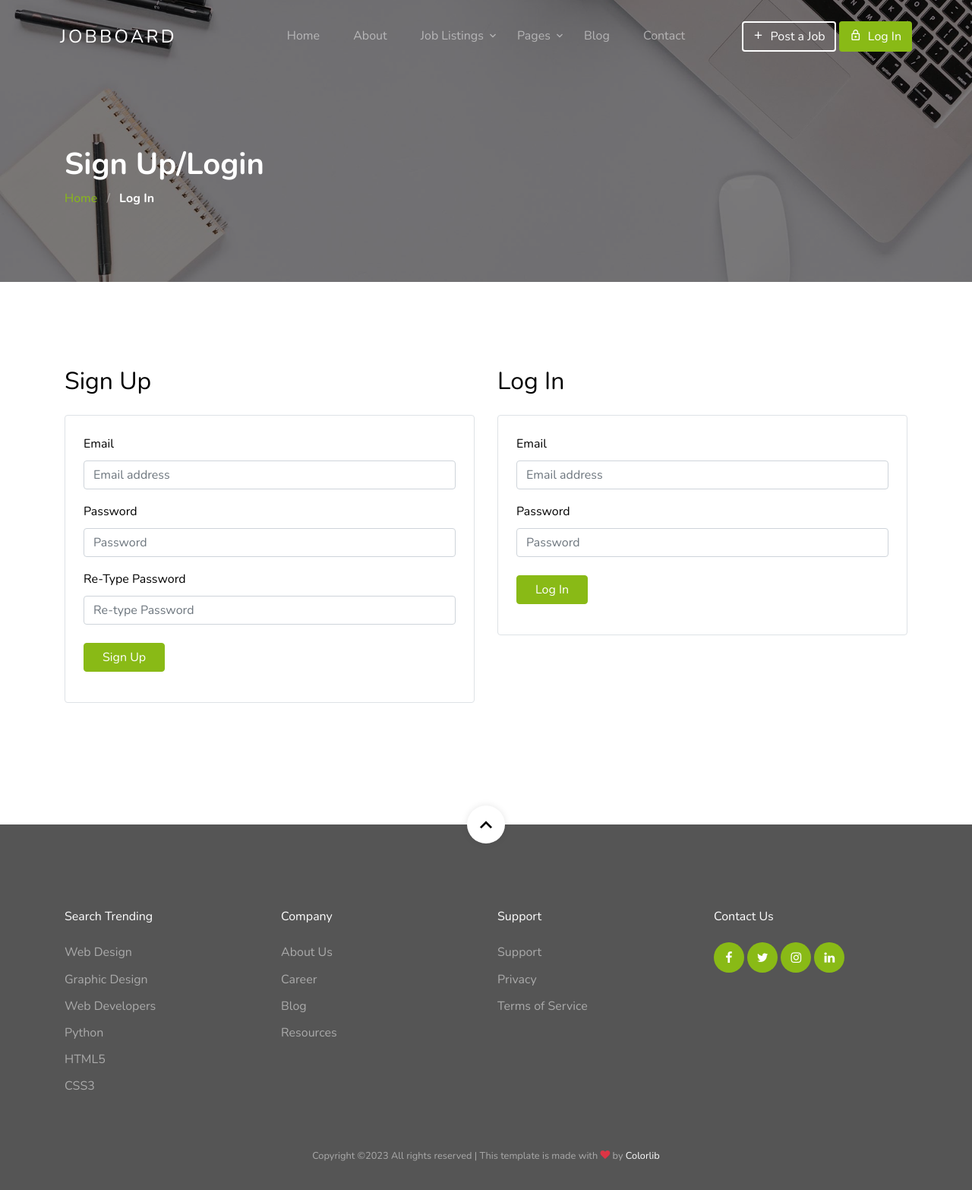
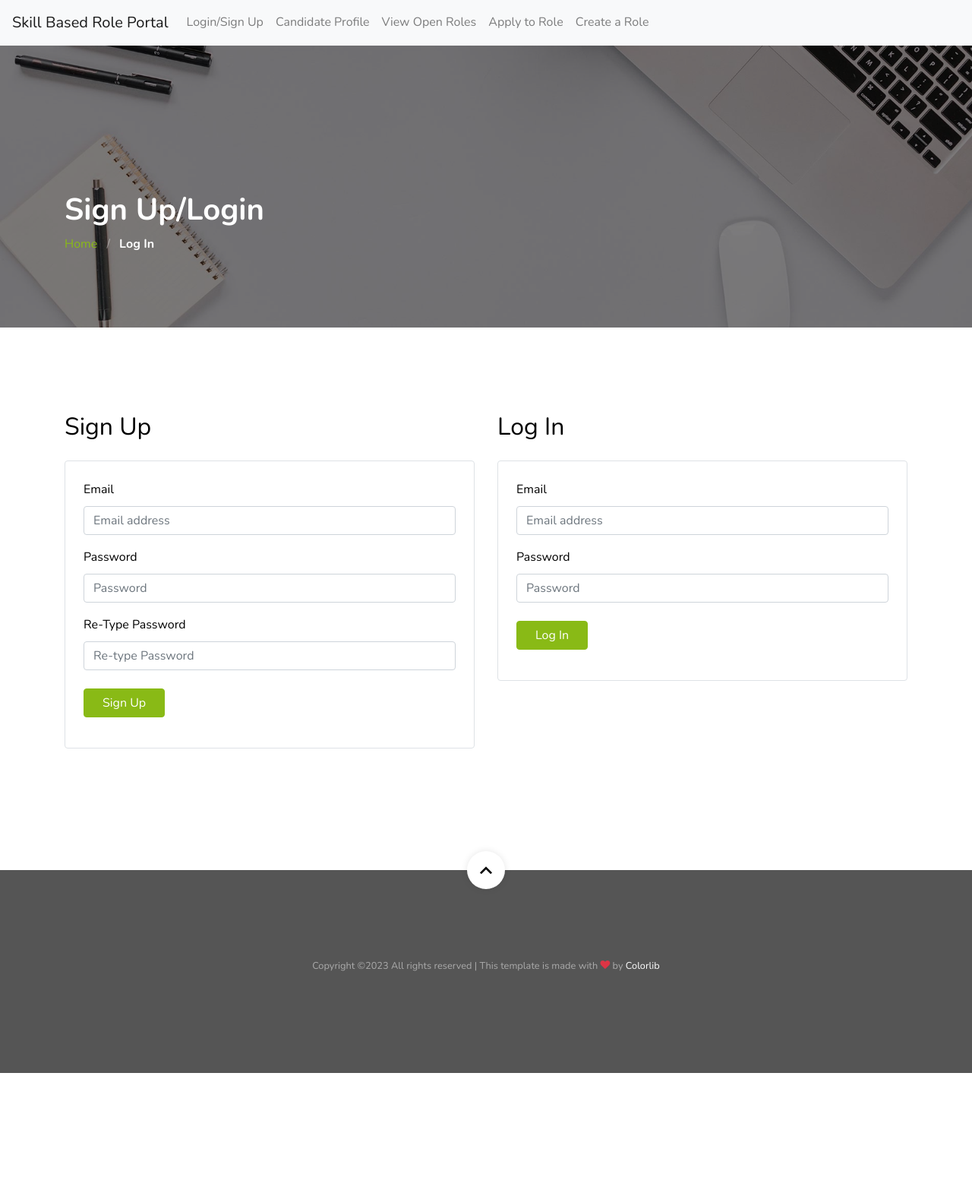
Before and after one commit to Hasan7019/gitlab, a plain HTML site: page frontend/login.html in a window 1280 px wide. Shown: the whole page at 76% size. After the commit the page ends 1412 px from the top, so only its background shows below. Drawn offline with nearby package versions, Linux system fonts and the light colour scheme; files whose address does not match are found by name.

Commit message:
edits to front end

```diff
--- a/frontend/login.html
+++ b/frontend/login.html
@@ -44,53 +44,15 @@
 
 
     <!-- NAVBAR -->
-    <header class="site-navbar mt-3">
-      <div class="container-fluid">
-        <div class="row align-items-center">
-          <div class="site-logo col-6"><a href="index.html">JobBoard</a></div>
+    <div id="navbar-placeholder"></div>
 
-          <nav class="mx-auto site-navigation">
-            <ul class="site-menu js-clone-nav d-none d-xl-block ml-0 pl-0">
-              <li><a href="index.html" class="nav-link">Home</a></li>
-              <li><a href="about.html">About</a></li>
-              <li class="has-children">
-                <a href="job-listings.html">Job Listings</a>
-                <ul class="dropdown">
-                  <li><a href="job-single.html">Job Single</a></li>
-                  <li><a href="post-job.html">Post a Job</a></li>
-                </ul>
-              </li>
-              <li class="has-children">
-                <a href="services.html">Pages</a>
-                <ul class="dropdown">
-                  <li><a href="services.html">Services</a></li>
-                  <li><a href="service-single.html">Service Single</a></li>
-                  <li><a href="blog-single.html">Blog Single</a></li>
-                  <li><a href="portfolio.html">Portfolio</a></li>
-                  <li><a href="portfolio-single.html">Portfolio Single</a></li>
-                  <li><a href="testimonials.html">Testimonials</a></li>
-                  <li><a href="faq.html">Frequently Ask Questions</a></li>
-                  <li><a href="gallery.html">Gallery</a></li>
-                </ul>
-              </li>
-              <li><a href="blog.html">Blog</a></li>
-              <li><a href="contact.html">Contact</a></li>
-              <li class="d-lg-none"><a href="post-job.html"><span class="mr-2">+</span> Post a Job</a></li>
-              <li class="d-lg-none"><a href="login.html">Log In</a></li>
-            </ul>
-          </nav>
+    <script>
+      $(function(){
+        $("#navbar-placeholder").load("navbar.html");
+      });
+      </script>
+    <!-- END NAVBAR -->
 
-          <div class="right-cta-menu text-right d-flex aligin-items-center col-6">
-            <div class="ml-auto">
-              <a href="post-job.html" class="btn btn-outline-white border-width-2 d-none d-lg-inline-block"><span class="mr-2 icon-add"></span>Post a Job</a>
-              <a href="login.html" class="btn btn-primary border-width-2 d-none d-lg-inline-block"><span class="mr-2 icon-lock_outline"></span>Log In</a>
-            </div>
-            <a href="#" class="site-menu-toggle js-menu-toggle d-inline-block d-xl-none mt-lg-2 ml-3"><span class="icon-menu h3 m-0 p-0 mt-2"></span></a>
-          </div>
-
-        </div>
-      </div>
-    </header>
 
     <!-- HOME -->
     <section class="section-hero overlay inner-page bg-image" style="background-image: url('images/hero_1.jpg');" id="home-section">
@@ -176,47 +138,6 @@
         <span class="icon-keyboard_arrow_up"></span>
       </a>
 
-      <div class="container">
-        <div class="row mb-5">
-          <div class="col-6 col-md-3 mb-4 mb-md-0">
-            <h3>Search Trending</h3>
-            <ul class="list-unstyled">
-              <li><a href="#">Web Design</a></li>
-              <li><a href="#">Graphic Design</a></li>
-              <li><a href="#">Web Developers</a></li>
-              <li><a href="#">Python</a></li>
-              <li><a href="#">HTML5</a></li>
-              <li><a href="#">CSS3</a></li>
-            </ul>
-          </div>
-          <div class="col-6 col-md-3 mb-4 mb-md-0">
-            <h3>Company</h3>
-            <ul class="list-unstyled">
-              <li><a href="#">About Us</a></li>
-              <li><a href="#">Career</a></li>
-              <li><a href="#">Blog</a></li>
-              <li><a href="#">Resources</a></li>
-            </ul>
-          </div>
-          <div class="col-6 col-md-3 mb-4 mb-md-0">
-            <h3>Support</h3>
-            <ul class="list-unstyled">
-              <li><a href="#">Support</a></li>
-              <li><a href="#">Privacy</a></li>
-              <li><a href="#">Terms of Service</a></li>
-            </ul>
-          </div>
-          <div class="col-6 col-md-3 mb-4 mb-md-0">
-            <h3>Contact Us</h3>
-            <div class="footer-social">
-              <a href="#"><span class="icon-facebook"></span></a>
-              <a href="#"><span class="icon-twitter"></span></a>
-              <a href="#"><span class="icon-instagram"></span></a>
-              <a href="#"><span class="icon-linkedin"></span></a>
-            </div>
-          </div>
-        </div>
-
         <div class="row text-center">
           <div class="col-12">
             <p class="copyright"><small>
```
Also changed, not shown: frontend/createRole.html (+0 -41 lines).
